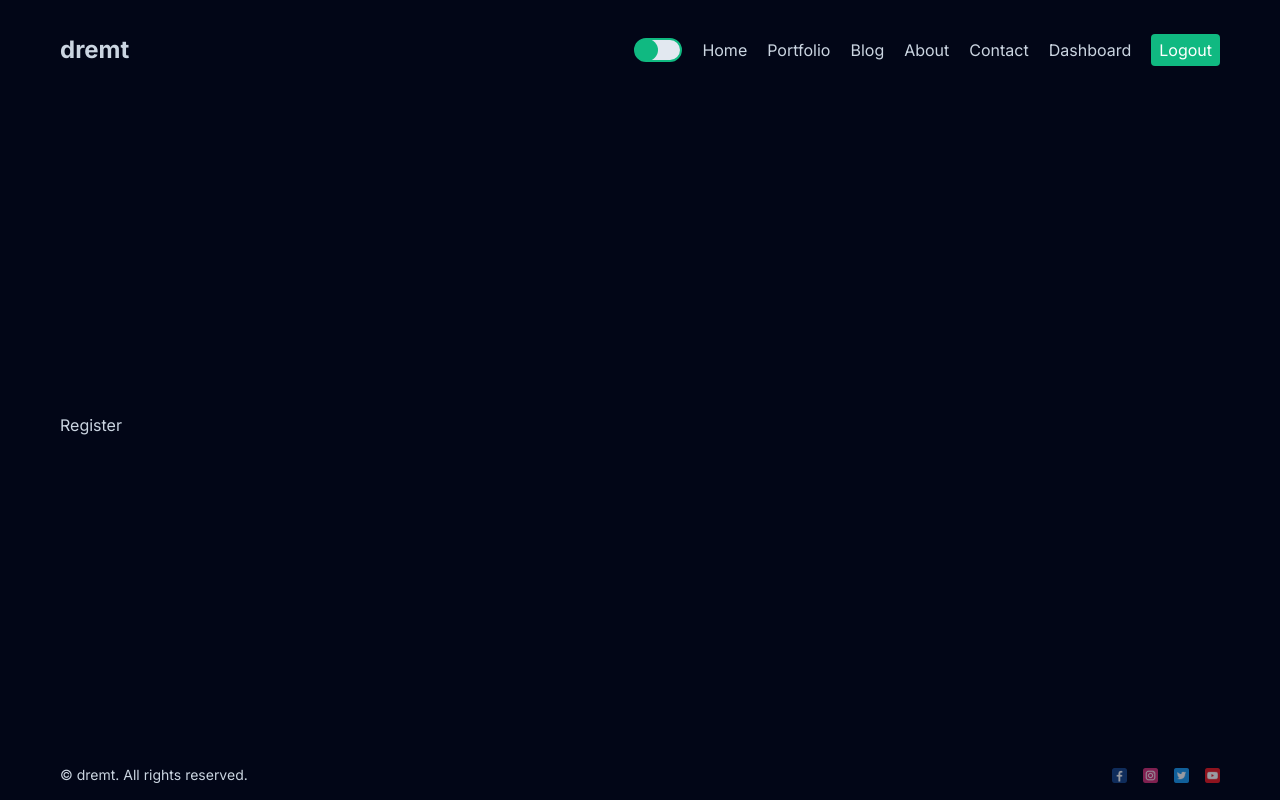
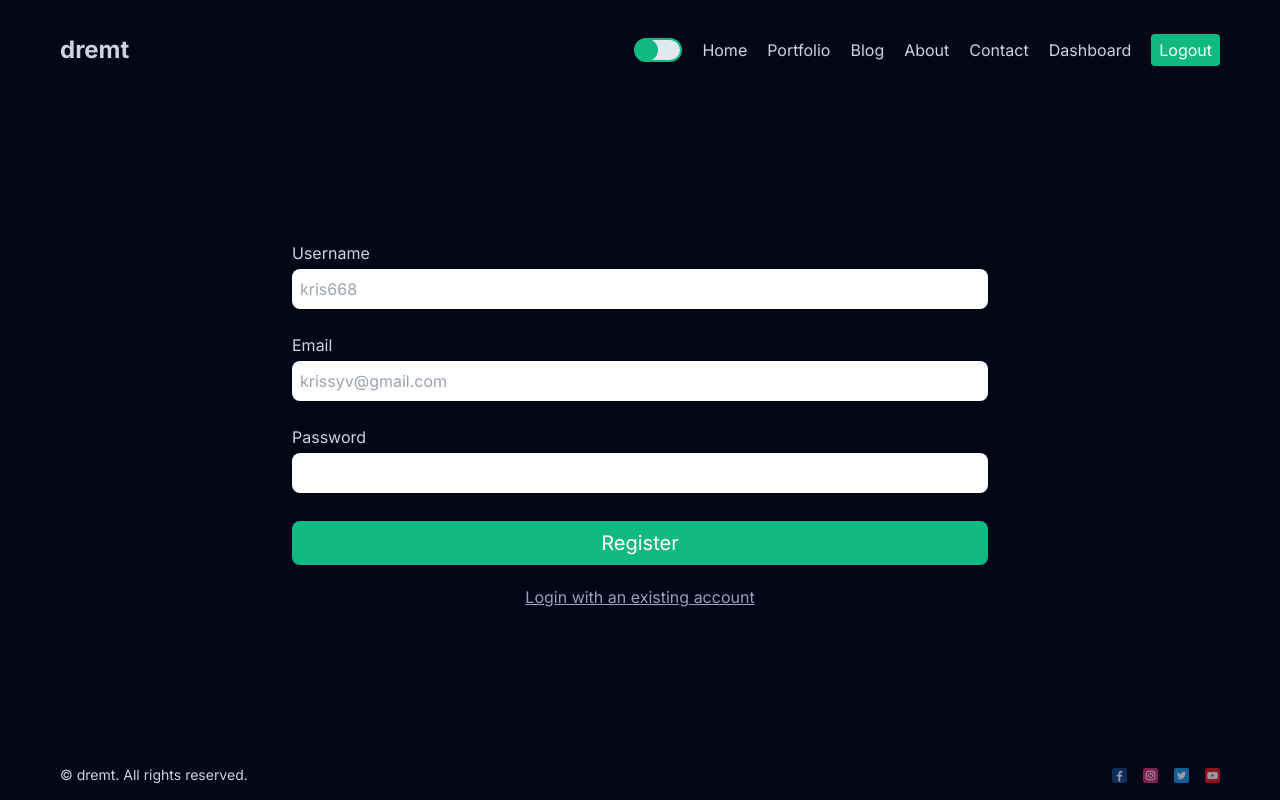
Before and after one commit to faun3/nextjs-blog, a Next.js app: page /dashboard/register in a window 1280 px wide. Built offline with nearby package versions, Linux system fonts and the light colour scheme.

Commit message:
create and style register page

```diff
--- a/app/dashboard/(auth)/register/page.tsx
+++ b/app/dashboard/(auth)/register/page.tsx
@@ -1,4 +1,54 @@
+"use client";
+
+import Link from "next/link";
+
 const Register = () => {
-  return <div>Register</div>;
+  return (
+    <div>
+      <form className="flex flex-col max-w-[clamp(60%,60%,700px)] mx-auto">
+        <label htmlFor="username" className="mb-1">
+          Username
+        </label>
+        <input
+          type="text"
+          placeholder="kris668"
+          required
+          name="username"
+          id="username"
+          className="px-2 py-2 rounded-lg text-slate-950 mb-6 focus:outline-none"
+        />
+        <label htmlFor="email" className="mb-1">
+          Email
+        </label>
+        <input
+          type="email"
+          placeholder="krissyv@gmail.com"
+          required
+          name="email"
+          id="username"
+          className="px-2 py-2 rounded-lg text-slate-950 mb-6 focus:outline-none"
+        />
+        <label htmlFor="password" className="mb-1">
+          Password
+        </label>
+        <input
+          type="password"
+          required
+          name="password"
+          id="password"
+          className="px-2 py-2 rounded-lg text-slate-950 mb-2 focus:outline-none"
+        />
+        <button className="bg-emerald-500 text-white px-4 py-2 text-xl rounded-lg my-5 hover:bg-emerald-800 active:bg-emerald-800 active:scale-95">
+          Register
+        </button>
+      </form>
+      <Link
+        href={"/dashboard/login"}
+        className=" text-slate-400 text-center w-full inline-block underline"
+      >
+        Login with an existing account
+      </Link>
+    </div>
+  );
 };
 export default Register;
```
